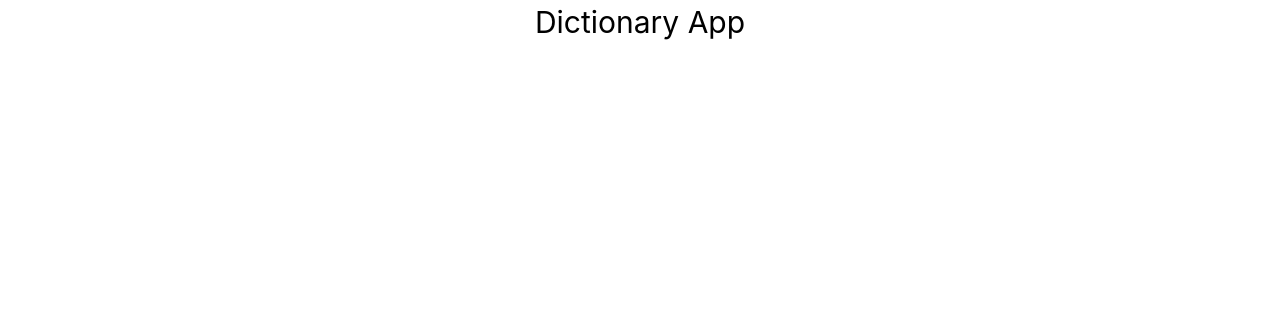
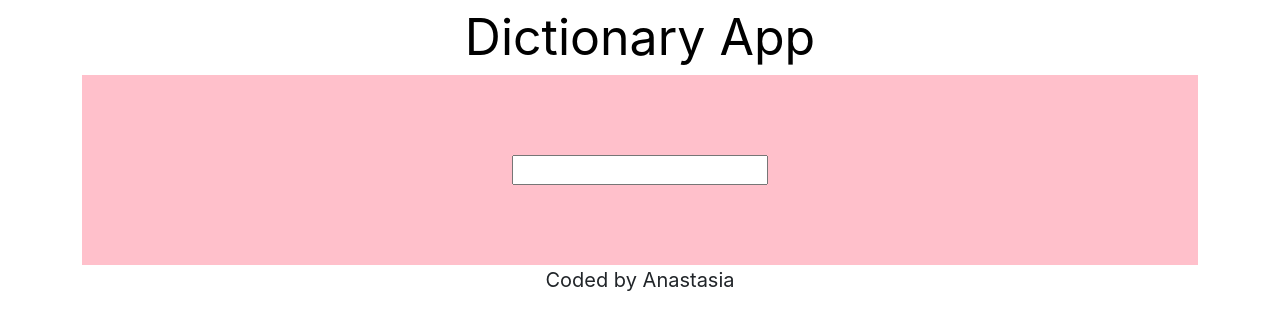
Before and after one commit to siv921/new-react-dictionary-app, a React (Create React App) app: page / in a window 1280 px wide. Shown: the top 330 px of the page. Built offline with nearby package versions, Linux system fonts and the light colour scheme.

Commit message:
added search engine

```diff
--- a/src/App.css
+++ b/src/App.css
@@ -3,6 +3,10 @@
 }
 
 .App-header {
-  font-size: 30px;
+  font-size: 50px;
   color: black;
 }
+
+footer {
+  font-size: 15px;
+}
--- a/src/App.js
+++ b/src/App.js
@@ -1,12 +1,19 @@
-
+import Dictionary from "./Dictionary";
+import Footer from "./Footer";
 import './App.css';
 
 function App() {
   return (
-    <div className="App">
+    <div className="App container">
       <header className="App-header">
       Dictionary App
       </header>
+      <main>
+        <Dictionary />
+      </main>
+      <footer>
+        <Footer />
+      </footer>
     </div>
   );
 }
--- /dev/null
+++ b/src/Dictionary.css
@@ -0,0 +1,4 @@
+.Dictionary {
+    background: pink;
+    padding: 80px;
+}
--- /dev/null
+++ b/src/Dictionary.js
@@ -0,0 +1,19 @@
+import React, { useState } from "react";
+import "./Dictionary.css";
+
+
+export default function Dictionary() {
+    let [searchword, setSearchword] = useState("");
+    function search(event) {
+    event.preventDefault();
+    alert(`Searching for ${searchword}`);
+    }
+    function handleSearchwordChange(event) {
+        setSearchword(event.target.value)
+    }
+    return <div className="Dictionary">
+        <form onSubmit={search}>
+            <input type="search" autofocus={true} onChange={handleSearchwordChange}/>
+        </form>
+    </div>;
+}
--- /dev/null
+++ b/src/Footer.css
@@ -0,0 +1,4 @@
+.Footer-Style {
+    font-size: 20px;
+    text-align: center;
+}
--- /dev/null
+++ b/src/Footer.js
@@ -0,0 +1,7 @@
+import "./Footer.css";
+
+export default function Footer() {
+    return <div className="Footer-Style">
+        Coded by Anastasia
+    </div>;
+}
```
